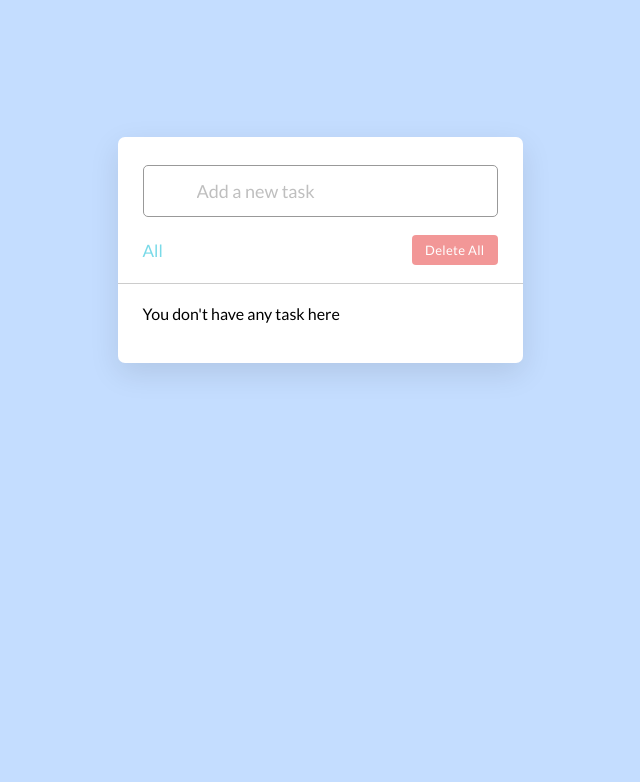
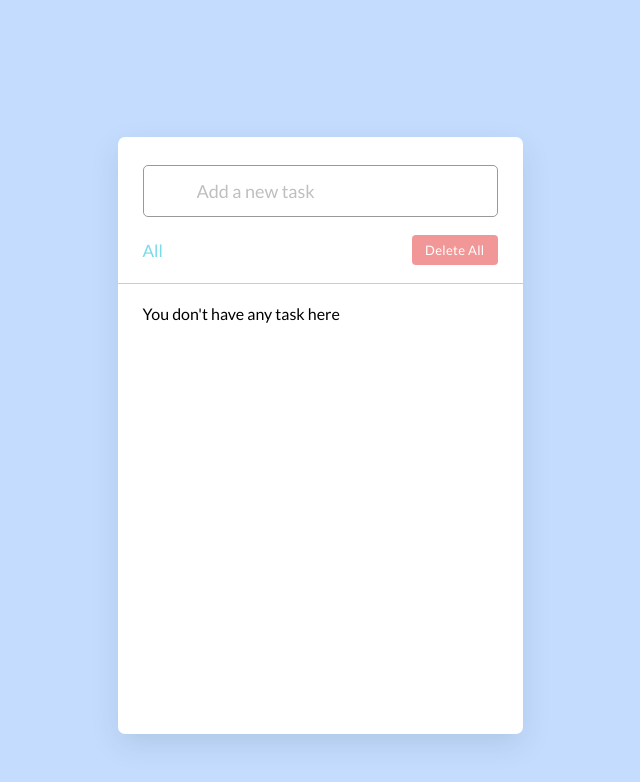
Before and after one commit to jsdevraju/jsdev_todo, a plain HTML site: page index.html in a window 1280 px wide. Shown: the whole page, without its empty margins (320-960 px from the left). Drawn offline with Linux system fonts and the light colour scheme.

Commit message:
add new features

```diff
--- a/css/style.css
+++ b/css/style.css
@@ -108,6 +108,8 @@ li {
   margin-top: 20px;
   margin-right: 5px;
   padding: 0 20px 10px 25px;
+  height: 50vh;
+  overflow-y: scroll;
 }
 .taskBox.overflow {
   overflow-y: auto;
```
